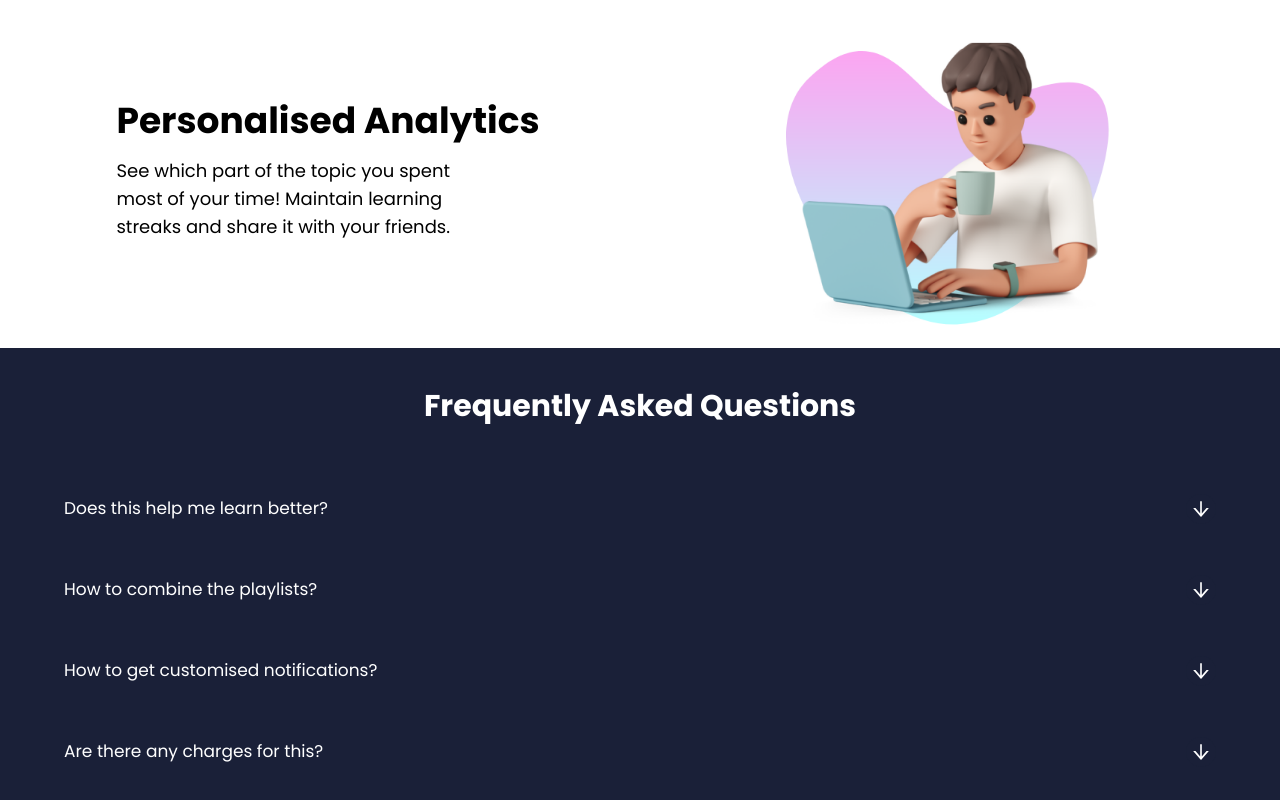
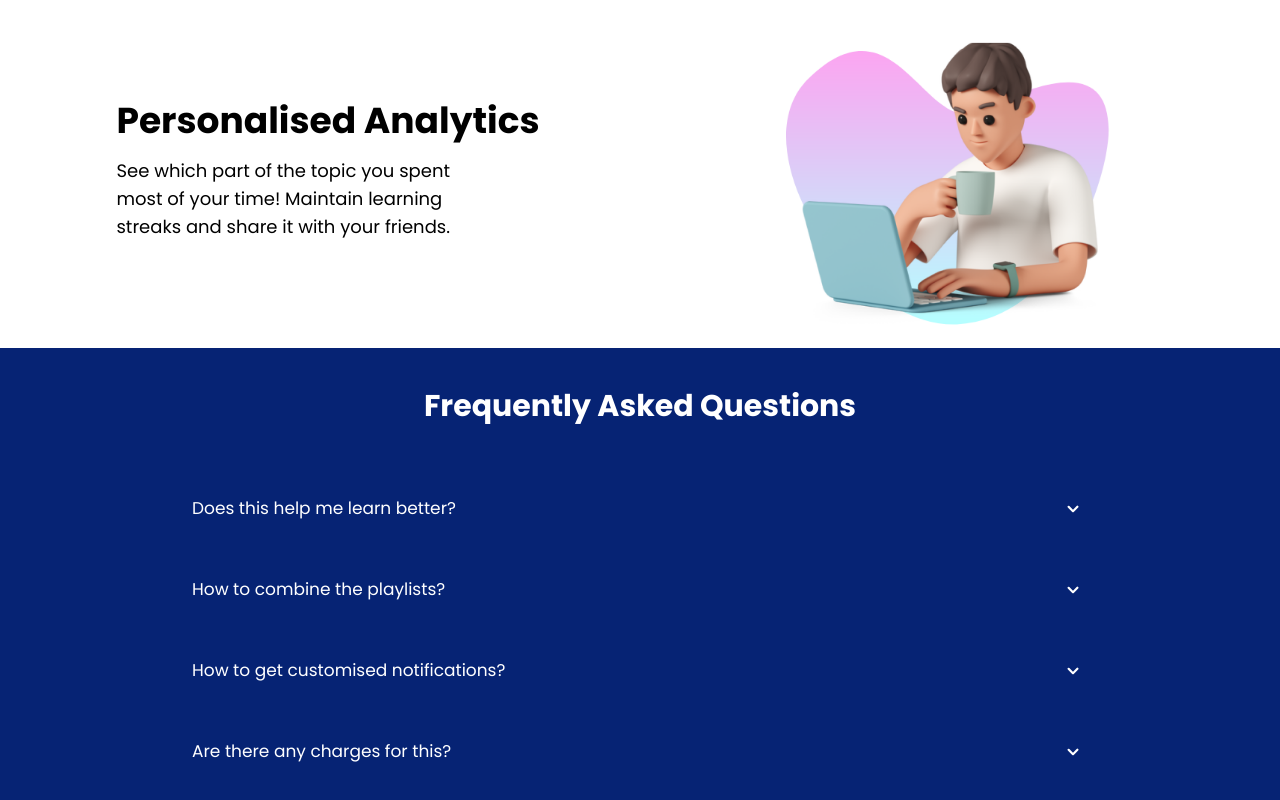
Before and after one commit to youplex/frontend-new, a React (Create React App) app: page / in a window 1280 px wide. Shown: the part 1988-2788 px from the top of the page. Built offline with nearby package versions, Linux system fonts and the light colour scheme.

Commit message:
Made changes to color scheme and improved design.

```diff
--- a/package.json
+++ b/package.json
@@ -10,6 +10,7 @@
     "react": "^18.2.0",
     "react-dom": "^18.2.0",
     "react-icons": "^4.4.0",
+    "react-router": "^6.3.0",
     "react-router-dom": "^6.3.0",
     "react-scripts": "5.0.1",
     "web-vitals": "^2.1.4"
--- a/src/App.css
+++ b/src/App.css
@@ -37,22 +37,32 @@
   }
 }
 
-.bg-btncol {
+.bg-btn {
   --tw-bg-opacity: 1;
-  background-color: hsl(230 55% 29% / var(--tw-bg-opacity));
-}
-
-.bg-btnLight {
-  --tw-bg-opacity: 1;
-  background-color: hsl(0 0% 98% / var(--tw-bg-opacity));
+  background-color: hsl(223 84% 37% / var(--tw-bg-opacity));
 }
 
 .bg-primary {
   --tw-bg-opacity: 1;
-  background-color: hsl(228 37% 16% / var(--tw-bg-opacity));
+  background-color: hsl(223 91% 32% / var(--tw-bg-opacity));
 }
 
-.bg-foot {
+.bg-text {
+  --tw-bg-opacity: 1;
+  background-color: hsl(0 0% 16% / var(--tw-bg-opacity));
+}
+
+.bg-card {
+  --tw-bg-opacity: 1;
+  background-color: hsl(232 100% 98% / var(--tw-bg-opacity));
+}
+
+.bg-footer {
   --tw-bg-opacity: 1;
   background-color: hsl(228 35% 11% / var(--tw-bg-opacity));
 }
+
+.bg-faq {
+  --tw-bg-opacity: 1;
+  background-color: hsl(224 90% 24% / var(--tw-bg-opacity));
+}
--- a/src/Pages/Login.js
+++ b/src/Pages/Login.js
@@ -1,6 +1,6 @@
 import { useEffect, useState } from 'react';
 import jwt_decode from "jwt-decode";
-import header from "../assets/hero.png";
+import loginhero from "../assets/loginhero.png";
 
 function Login() {
 
@@ -42,13 +42,13 @@ function Login() {
         <div className="container mx-auto flex md:flex-row flex-col items-center">
           <div className="lg:max-w-xl lg:w-full md:w-3/2 w-5/6 mb-10 md:mb-0">
             <img
-              className="object-cover object-center rounded"
+              className="object-cover object-center rounded w-3/4 ml-8"
               alt="hero"
-              src={header}
+              src={loginhero}
             />
           </div>
           <div className="lg:flex-grow md:w-1/2 lg:pl-24 md:pl-16 flex flex-col md:items-start md:text-left items-center text-center">
-            <h1 className="title-font sm:text-4xl text-5xl mb-4 font-bold text-gray-900">
+            <h1 className="title-font sm:text-4xl text-5xl mb-4 font-bold text-gray-900 text-left -mt-16">
               Create Your First
               <br className="hidden lg:inline-block" />
               Distraction Free Playlist
--- a/src/components/AccordionApp.jsx
+++ b/src/components/AccordionApp.jsx
@@ -1,5 +1,5 @@
 import React from "react";
-import { AiOutlineArrowDown, AiOutlineArrowUp } from 'react-icons/ai';
+import { HiChevronDown, HiChevronUp } from "react-icons/hi";
 
 class AccordionApp extends React.Component {
   render() {
@@ -28,13 +28,13 @@ class AccordionApp extends React.Component {
     ];
     return (
       <div id="faq">
-        <footer className=" container bg-primary justify-center items-center ">
+        <footer className=" container bg-faq justify-center items-center ">
           {/* Flex Container */}
-          <h1 className="justify-center items-center pt-10 mx-auto text-4xl text-white font-bold text-center md:text-3xl max-w-7xl">
+          <h1 className="justify-center items-center pt-10 mx-auto text-4xl text-white font-bold text-center md:text-3xl w-3/5">
             <Header title={title} />
           </h1>
 
-          <div className="container justify-between px-6 py-10 mx-auto text-white space-y-8 md:flex-row md:space-y-0 max-w-7xl">
+          <div className="container justify-between px-6 py-10 mx-auto text-white space-y-8 md:flex-row md:space-y-0 max-w-5xl">
             <Accordion hiddenTexts={hiddenTexts} />
           </div>
         </footer>
@@ -87,7 +87,13 @@ class AccordionItem extends React.Component {
           onClick={this.handleToggleVisibility}
         >
           {this.props.hiddenText.label}
-          <span>{this.state.visibility ? <AiOutlineArrowUp size={22} /> : <AiOutlineArrowDown size={22}/>}</span>
+          <span>
+            {this.state.visibility ? (
+              <HiChevronUp size={22} />
+            ) : (
+              <HiChevronDown size={22} />
+            )}
+          </span>
         </button>
         <p className={`accordion__content ${activeStatus}`}>
           {this.props.hiddenText.value}
--- a/src/components/Footer.jsx
+++ b/src/components/Footer.jsx
@@ -4,9 +4,9 @@ function navbar() {
   return (
     <>
       <div className="container">
-        <footer className="bg-foot">
+        <footer className="bg-footer">
           {/* Flex Container */}
-          <div className="container flex px-6 py-10 mx-auto space-y-8  md:space-y-0 justify-center items-center text-white">
+          <div className="container flex px-6 py-4 mx-auto space-y-4  md:space-y-0 justify-center items-center text-white">
             <p>Crework ❤️</p>
           </div>
         </footer>
--- a/src/components/Navbar.jsx
+++ b/src/components/Navbar.jsx
@@ -1,5 +1,5 @@
 import React from "react";
-import { NavLink, Link } from 'react-router-dom';
+import { NavLink } from "react-router-dom";
 
 function Navbar() {
   return (
@@ -19,7 +19,7 @@ function Navbar() {
               </h1>
             </div>
             {/* Menu Items */}
-            <div className="space-x-6 md:flex" style={{ marginLeft: "50%" }}>
+            <div className="space-x-6 md:flex ml-80">
               <a href="#features" className="hover:text-darkGrayishBlue">
                 Features
               </a>
@@ -29,8 +29,8 @@ function Navbar() {
             </div>
             {/* Button */}
             <NavLink
-              to={'/login'}
-              className="hidden p-3 px-6 pt-2 text-white bg-btncol rounded-lg baseline hover:bg-btnLight md:block"
+              to={"/login"}
+              className="hidden p-3 px-6 pt-2 text-white bg-btn rounded-lg baseline hover:bg-btn md:block"
             >
               Get Started
             </NavLink>
--- a/src/index.css
+++ b/src/index.css
@@ -1,14 +1,14 @@
 @import url("https://fonts.googleapis.com/css2?family=Poppins:wght@200;300;400;500;600;700&display=swap");
 
-html{
- scroll-behavior: smooth;
+html {
+  scroll-behavior: smooth;
 }
 
-#hero::before{
-  content: '';
+#hero::before {
+  content: "";
   position: absolute;
-  top:0;
-  right:0;
+  top: 0;
+  right: 0;
   height: 100vh;
   width: 600px;
   background-image: url(./assets/Background.png);
@@ -56,12 +56,10 @@ h1 {
 .accordion__button span {
   height: 30px;
   width: 30px;
-  border-radius: 50%;
   display: flex;
   justify-content: center;
   align-items: center;
   color: #fff;
-  background: #1A2038;
   font-size: 15px;
 }
 
```
Also changed, not shown: src/assets/loginhero.png (added), 1 other file (tests, documents, lock files or other folders).
